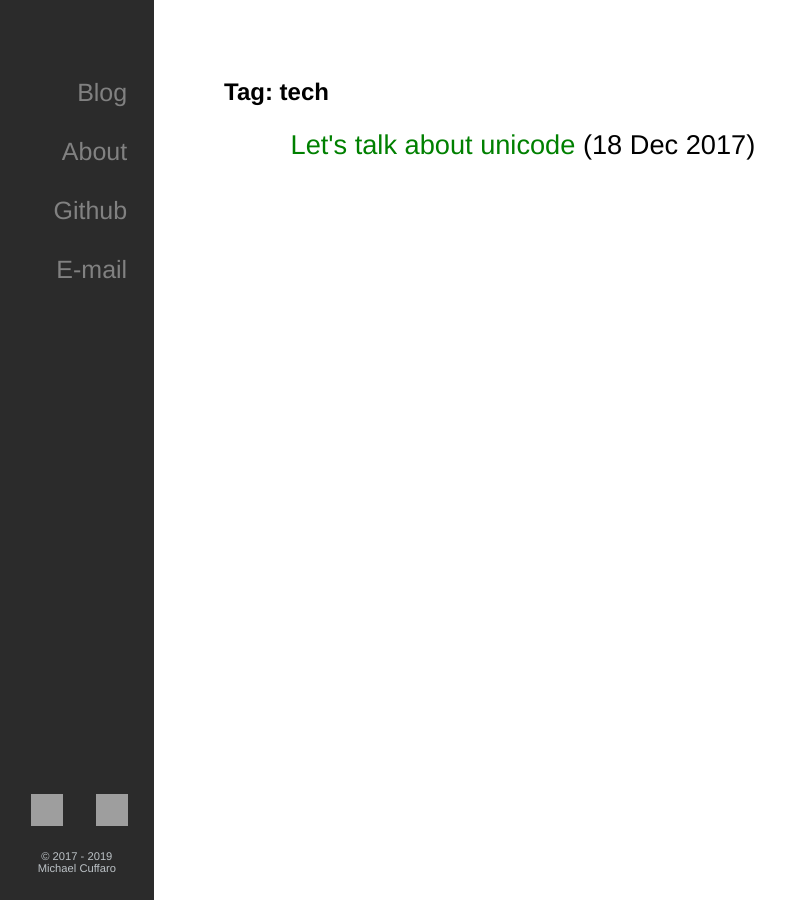
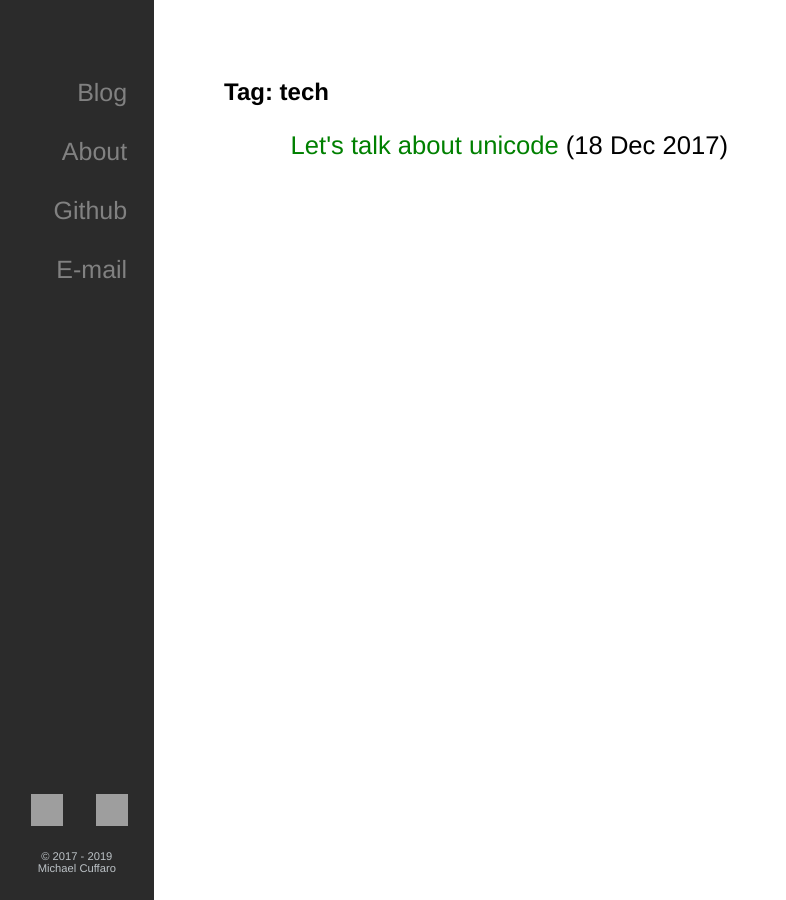
Before and after one commit to maiku1008/maiku1008.github.io, a Jekyll site: the page built from tag/tech.md, in a window 1280 px wide. Shown: the whole page, without its empty margins (0-786 px from the left). Built offline with Jekyll 4.4.1, drawn with Linux system fonts in a browser that asks for light colours; grey boxes are pictures that could not be loaded.

Commit message:
improve styling of index

```diff
--- a/_layouts/default.html
+++ b/_layouts/default.html
@@ -24,10 +24,6 @@
 
         <!-- Side navigation -->
         <div class="sidenav">
-            <!-- <div class="sidenav-header">
-                <h1 class="title-blog">Michael Cuffaro's blog</h1>
-            </div> -->
-
             <br>
 
             <div class="sidenav-body">
--- a/css/main.css
+++ b/css/main.css
@@ -124,10 +124,10 @@
 
 ul.posts {
     margin: 20px auto 40px;
-    font-size: 1.7em;
+    font-size: 1.6em;
     padding-left: 8%;
     font-weight: normal;
-    line-height: 1.1em;
+    line-height: 1.2em;
 }
 
 ul.posts li {
--- a/index.html
+++ b/index.html
@@ -7,7 +7,7 @@
 	  {% for post in site.posts %}
       <li><span><b>{{ post.date | date_to_string }}</b></span> » <a href="{{ post.url }}" title="{{ post.title }}">{{ post.title }}</a></li><br>
 
-        {{ post.content | strip_html | truncatewords: 100 }}
+        {{ post.content | strip_html | truncatewords: 60 }}
             <br><br><a href="{{ post.url }}"> Read more...</a><br><br>
             <hr>
             <br>
```
